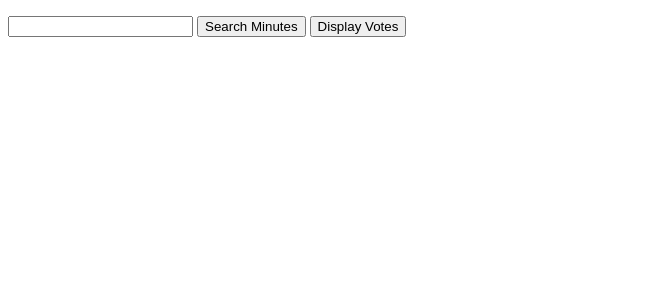
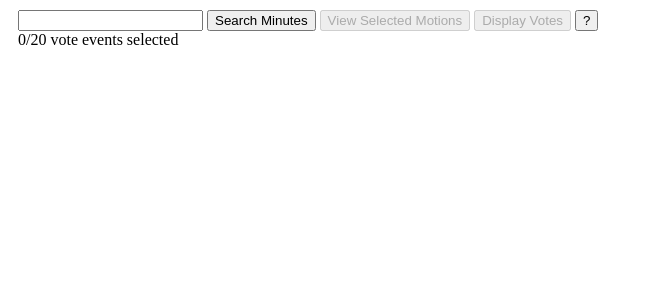
Before and after one commit to cgeroux/hrmvotes, a Jekyll site: the page built from index.md, in a window 1280 px wide. Shown: the top 300 px of the page, without its empty margins (0-653 px from the left). Built offline with Jekyll 4.4.1, drawn with Linux system fonts in a browser that asks for light colours; some of the changed lines change nothing that is shown.

Commit message:
Motions now specified in url and more
- empty search string matches all
- added max number of motions of 20
- can now view and remove selected motions
- selected motions now specified in url query string
- added usage help

```diff
--- a/_layouts/home.html
+++ b/_layouts/home.html
@@ -6,7 +6,7 @@
 table{
   border-collapse: collapse;
 }
-td{
+td,th{
   border: 1px solid black;
   text-align: center;
 }
@@ -17,12 +17,20 @@
 td.no{
   background-color:red;
 }
+.stickyHeader{
+  position: fixed;
+  top: 0;
+  width: 100%;
+  background-color: white;
+  padding: 10px;
+}
+#display{
+  padding-top: 75px;
+}
 </style>
 <head>
 </head>
-<body>
-
-<p id="demo"></p>
+<body onload="onLoad(cg_context)">
 
 <script>
 
@@ -33,8 +41,11 @@
 }
 function constructURLQueryFromVotesToDisplay(context){
 
-  let urlQuerySring="";
+  let urlQuerySringBase="";
+  let urlQueryStringData="";
   if(Object.hasOwn(context,"votesToDisplay")){
+
+    if(context.votesToDisplay.size>0){
 
       urlQuerySringBase="?votes=";
       urlQueryStringData="";
@@ -46,6 +57,7 @@
         urlQueryStringData+=voteToDisplay.meeting_id.toString()+"."
         urlQueryStringData+=voteToDisplay.item_id.toString()+"."
         urlQueryStringData+=voteToDisplay.vote_sequence.toString()+"_"
+      }
     }
   }
 
@@ -86,35 +98,21 @@
     }
   }
 }
-function main(){
-
-  /*
-  Scenarios:
-  1) land on page with no query string
-    -> do nothing special, just display basic page
-  2) land on page with query string
-    -> add query string items to context.votesToDisplay not already present
-    -> display votes, url should reflect items in votesToDisplay
-
-  Scenarios when "display votes" clicked:
-  a) have a url with query string and no votesToDisplay
-    -> update votesToDisplay to contain items in query string (e.g. they match now)
-  b) have no url query string and votesToDisplay
-    -> construct url query string from votesToDisplay
-  c) have both a url query string and votesToDisplay
-    -> if votesToDisplay doesn't container item from url query string add it
-    -> construt url query string from votesToDisplay
-  */
+function setupContext(){
 
   let context={baseURL:"https://hrm.datasette.danp.net/meetings.json?sql="};
   context.voteStrings=new Map();
   context.voteStrings.set("against","no");
   context.voteStrings.set("in_favour","yes");
   context.voteStrings.set("not_present","absent");
-
+  context.maxAllowedVotes=20;
+  context.displayingVotes=false;
   addURLQueryToVotesToDisplay(context);
 
   return context;
+}
+function onLoad(context){
+  updateSelectedVoteEvents(context);
 }
 async function performQuery(context,query){
 
@@ -204,16 +202,152 @@
 
   return parsedString;
 }
+function updateSelectedVoteEvents(context){
+
+  addRemoveCheckedVotesToVotesToDisplay(context);
+
+  let resultHTML=context.votesToDisplay.size.toString()+"/"+
+    context.maxAllowedVotes.toString()+" vote events selected";
+
+  document.getElementById("votesSelected").innerHTML=resultHTML;
+
+  document.getElementById("displayVotesButton").disabled=true;
+
+  if(!context.displayingVotes){
+
+    if(context.votesToDisplay.size>0){
+
+      console.log("enabled displayVotesButton");
+      document.getElementById("displayVotesButton").disabled=false;
+    }
+    else{
+
+      console.log("disabled displayVotesButton");
+      document.getElementById("displayVotesButton").disabled=true;
+      //TODO: should I update the URL here or not?
+      //let queryString=constructURLQueryFromVotesToDisplay(context);
+      //updateURL(queryString);
+    }
+  }
+
+  document.getElementById("viewSelectedVotesButton").disabled=true;
+  if(context.votesToDisplay.size>0){
+    document.getElementById("viewSelectedVotesButton").disabled=false;
+  }
+}
+function disableAndEnableCheckBoxesAsNeeded(context){
+
+  const checkBoxes=document.getElementsByClassName("motionCheck");
+  let overMax=false;
+  if(context.votesToDisplay.size>=context.maxAllowedVotes){
+
+    for(let i=0;i<checkBoxes.length;i++){
+
+      if (checkBoxes[i].checked) {
+
+        checkBoxes[i].disabled=false;
+      }
+      else{
+
+        checkBoxes[i].disabled=true;
+      }
+    }
+  }
+  else{
+
+    for(let i=0;i<checkBoxes.length;i++){
+
+      checkBoxes[i].disabled=false;
+    }
+  }
+}
+function checkboxClicked(context){
+
+  updateSelectedVoteEvents(context);
+  disableAndEnableCheckBoxesAsNeeded(context);
+}
+function displayMinutes(context,rows,columns){
+
+  //NOTE: display search results
+  let resultHTML="Found "+rows.length.toString()+" matches<br/>";
+
+  if (rows.length>0){
+    let indexDate=columns.indexOf("date");
+    let indexMeetingID=columns.indexOf("meeting_id");
+    let indexVoteSequence=columns.indexOf("vote_sequence");
+    let indexMeetingLink=columns.indexOf("meeting_link");
+
+    let indexMeetingType=columns.indexOf("meeting_type");
+    let indexMotionType=columns.indexOf("motion_type");
+    //let indexItemNumber=columns.indexOf("item_number");
+    //let indexResult=columns.indexOf("result");
+
+    let indexRawText=columns.indexOf("raw_text");
+    let indexItemTitle=columns.indexOf("item_title");
+    let indexItemID=columns.indexOf("item_id");
+
+
+    resultHTML+="<table><tr><th></th>";
+    resultHTML+="<th>Date</th><th>Meeting Type</th><th>Motion Type</th><th>Item Title</th><th>Minutes Text</th>";
+    resultHTML+="</tr>";
+
+    for(let i=0;i<rows.length;i++){
+
+      resultHTML+="<tr ><td>";
+
+      let meetingID=rows[i][indexMeetingID]
+      let itemID=rows[i][indexItemID];
+      let voteSequence=rows[i][indexVoteSequence];
+      let key=constructVoteKey(meetingID,itemID,voteSequence);
+
+      let isChecked=false;
+      if(Object.hasOwn(context,"votesToDisplay")){
+
+        if(context.votesToDisplay.has(key)){
+
+          isChecked=true;
+        }
+      }
+
+      if(isChecked){
+        resultHTML+="<input class='motionCheck' type='checkbox' value='"+
+          meetingID+","+itemID+","+voteSequence+
+          "' onclick='checkboxClicked(cg_context)' checked></input></td>";
+      }
+      else{
+        resultHTML+="<input class='motionCheck' type='checkbox' value='"+
+          meetingID+","+itemID+","+voteSequence+
+          "' onclick='checkboxClicked(cg_context)'></input></td>";
+      }
+
+      resultHTML+="<td>"+rows[i][indexDate]+"</td>";
+      resultHTML+="<td>"+rows[i][indexMeetingType]+"</td>";
+      resultHTML+="<td>"+rows[i][indexMotionType]+"</td>";
+
+      resultHTML+="<td><a href='"+rows[i][indexMeetingLink]+"'>"+
+        rows[i][indexItemTitle]+"</a></td>";
+      resultHTML+="<td>"+rows[i][indexRawText]+"</td>";
+      resultHTML+="</tr>";
+    }
+    resultHTML+="</table>";
+  }
+  return resultHTML;
+}
 async function searchMinutesClicked(context){
 
   //TODO: handle case with search text is empty
 
+  context.displayingVotes=false;
+
   //NOTE: construct the search text
   let searchTerm=document.getElementById("searchTerm").value;
+  let resultHTML="No search terms given <br/>";
 
+  let searchText="v.raw_text like '%%'";
+  if(searchTerm!=""){
+
+    searchText="";
     parsedSearchString=parseSearchString(searchTerm);
-
-  let searchText="";
     for(let i=0;i<parsedSearchString.length;i++){
 
       if(parsedSearchString[i]==="(" || parsedSearchString[i]===")"){
@@ -232,6 +366,7 @@
         }
       }
     }
+  }
 
   //NOTE: perform the search query
   let query="select"+
@@ -245,7 +380,7 @@
     " v.motion_type,"+
     " v.result,"+
     " v.raw_text,"+
-     " m.agenda_url || \"&Item=\" || i.item_id as meeting_link"+
+    " m.agenda_url || '&Item=' || i.item_id as meeting_link"+
   " from"+
     " meeting_minutes_votes v"+
     " join meeting_minutes_items i on v.meeting_id = i.meeting_id"+
@@ -258,70 +393,52 @@
     " m.date desc";
 
   const result=await performQuery(context,query);
+  resultHTML=displayMinutes(context,result.rows,result.columns);
+  document.getElementById("display").innerHTML=resultHTML;
 
-  //NOTE: display search results
-  let resultHTML="Found "+result.rows.length.toString()+" matches<br/>";
+  updateSelectedVoteEvents(context);
+}
+async function viewSelectedVotesClicked(context){
 
-  if (result.rows.length>0){
+  context.displayingVotes=false;
 
-    let indexMeetingID=result.columns.indexOf("meeting_id");
-    let indexVoteSequence=result.columns.indexOf("vote_sequence");
-    let indexMeetingLink=result.columns.indexOf("meeting_link");
-    let indexMeetingType=result.columns.indexOf("meeting_type");
-    let indexMotionType=result.columns.indexOf("motion_type");
+  addRemoveCheckedVotesToVotesToDisplay(context);
+  let voters=await getVotesForVotesToDisplay(context);
 
-    let indexRawText=result.columns.indexOf("raw_text");
-    let indexItemTitle=result.columns.indexOf("item_title");
-    let indexItemNumber=result.columns.indexOf("item_number");
-    let indexItemID=result.columns.indexOf("item_id");
+  let rows=[];
+  let columns=[
+    "date",
+    "meeting_type",
+    "meeting_link",
+    "item_title",
+    "result",
+    "raw_text",
+    "motion_type",
+    "meeting_id",
+    "vote_sequence",
+    "item_id"
+    ];
+  for( const key of context.votesToDisplay.keys()){
 
-    let indexResult=result.columns.indexOf("result");
-    let indexDate=result.columns.indexOf("date");
+    let voteToDisplay=context.votesToDisplay.get(key);
 
-    resultHTML+="<table><tr><th></th>";
-    resultHTML+="<th>Date</th><th>Item Title</th><th>Minutes Text</th>";
-    /*
-    for(let i=0;i<result.columns.length;i++){
-      resultHTML+="<th>"+result.columns[i]+"</th>";
-    }
-    */
-    resultHTML+="</tr>";
-
-    for(let i=0;i<result.rows.length;i++){
-      resultHTML+="<tr ><td>";
-
-      let meetingID=result.rows[i][indexMeetingID]
-      let itemID=result.rows[i][indexItemID];
-      let voteSequence=result.rows[i][indexVoteSequence];
-      let key=constructVoteKey(meetingID,itemID,voteSequence);
-
-      let isChecked=false;
-      if(Object.hasOwn(context,"votesToDisplay")){
-
-        if(context.votesToDisplay.has(key)){
-
-          isChecked=true;
-        }
+    rows.push([
+      voteToDisplay.date,
+      voteToDisplay.meetingType,
+      voteToDisplay.url,
+      voteToDisplay.title,
+      voteToDisplay.result,
+      voteToDisplay.text,
+      voteToDisplay.motionType,
+      voteToDisplay.meeting_id,
+      voteToDisplay.vote_sequence,
+      voteToDisplay.item_id]);
   }
 
-      if(isChecked){
-        resultHTML+="<input class='motionCheck' type='checkbox' value='"+
-          meetingID+","+itemID+","+voteSequence+"' checked></input></td>";
-      }
-      else{
-        resultHTML+="<input class='motionCheck' type='checkbox' value='"+
-          meetingID+","+itemID+","+voteSequence+"'></input></td>";
-      }
+  let resultHTML=displayMinutes(context,rows,columns);
+  document.getElementById("display").innerHTML=resultHTML;
 
-      resultHTML+="<td>"+result.rows[i][indexDate]+"</td>";
-      resultHTML+="<td><a href='"+result.rows[i][indexMeetingLink]+"'>"+
-        result.rows[i][indexItemTitle]+"</a></td>";
-      resultHTML+="<td>"+result.rows[i][indexRawText]+"</td>";
-      resultHTML+="</tr>";
-    }
-    resultHTML+="</table>";
-  }
-  document.getElementById("display").innerHTML=resultHTML;
+  updateSelectedVoteEvents(context);
 }
 function addRemoveCheckedVotesToVotesToDisplay(context){
 
@@ -371,19 +488,19 @@
     //NOTE: if we don't have a voteMap for votesToDisplay get one
     if(!Object.hasOwn(voteToDisplay,"voteMap")){
 
-      console.log("meeting_id="+voteToDisplay.meeting_id.toString());
-      console.log("item_id="+voteToDisplay.item_id.toString());
-      console.log("vote_sequence="+voteToDisplay.vote_sequence.toString());
-
       voteToDisplay.voteMap=new Map();
 
       let query=
         "select "+
+          "m.date, "+
+          "m.type as meeting_type, "+
           "p.person_name, "+
           "p.vote, "+
           "m.agenda_url || '&Item=' || v.item_id as meeting_link, "+
           "i.title, "+
-          "v.result "+
+          "v.result, "+
+          "v.raw_text, "+
+          "v.motion_type "+
         "from meeting_minutes_vote_people p "+
         "join meeting_minutes_votes v on "+
           "p.meeting_id=v.meeting_id and "+
@@ -404,14 +521,18 @@
       const result=await performQuery(context,query);
       if(result.rows.length>0){
 
-        voteToDisplay.url=result.rows[0][2];
-        voteToDisplay.title=result.rows[0][3];
-        voteToDisplay.result=result.rows[0][4];
+        voteToDisplay.date=result.rows[0][0];
+        voteToDisplay.meetingType=result.rows[0][1];
+        voteToDisplay.url=result.rows[0][4];
+        voteToDisplay.title=result.rows[0][5];
+        voteToDisplay.result=result.rows[0][6];
+        voteToDisplay.text=result.rows[0][7];
+        voteToDisplay.motionType=result.rows[0][8];
 
         for(let j=0;j<result.rows.length;j++){
 
-          const name=result.rows[j][0];
-          const vote=result.rows[j][1];
+          const name=result.rows[j][2];
+          const vote=result.rows[j][3];
           voteToDisplay.voteMap.set(name,vote);
 
           const index=voters.indexOf(name);
@@ -427,9 +548,12 @@
         //get url,title, and result
         let query=
           "select "+
+            "m.date, "+
+            "m.type as meeting_type, "+
             "m.agenda_url || '&Item=' || v.item_id as meeting_link, "+
             "i.title, "+
-            "v.result "+
+            "v.result, "+
+            "v.motion_type "+
           "from meeting_minutes_votes v "+
           "join meeting_minutes_items i on "+
             "v.meeting_id=i.meeting_id and "+
@@ -445,9 +569,12 @@
         const result=await performQuery(context,query);
         if(result.rows.length>0){
 
-          voteToDisplay.url=result.rows[0][0];
-          voteToDisplay.title=result.rows[0][1];
-          voteToDisplay.result=result.rows[0][2];
+          voteToDisplay.date=result.rows[0][0];
+          voteToDisplay.meetingType=result.rows[0][1];
+          voteToDisplay.url=result.rows[0][2];
+          voteToDisplay.title=result.rows[0][3];
+          voteToDisplay.result=result.rows[0][4];
+          voteToDisplay.motionType=result.rows[0][5];
         }
       }
     }
@@ -469,11 +596,15 @@
 function updateURL(queryString){
 
   let parsedURL=new URL(window.location.href);
+  //if(parsedURL.search!=queryString){
+
     newURL=parsedURL.protocol+"//"+parsedURL.host+parsedURL.pathname+queryString;
     location.replace(newURL);
+  //}
 }
 async function displayVotes(context){
 
+  context.displayingVotes=true;
   let voters=await getVotesForVotesToDisplay(context);
 
   //NOTE: generate HTML to display votes
@@ -527,16 +658,70 @@
 async function displayVotesClicked(context){
 
   addRemoveCheckedVotesToVotesToDisplay(context);
+
   let queryString=constructURLQueryFromVotesToDisplay(context);
+  console.log("queryString="+queryString);
   updateURL(queryString);
 }
+function displayHelpClicked(context){
 
-let cg_context=main();
+  let helpDiv = document.getElementById("help");
+  console.log("helpDiv.style.display="+helpDiv.style.display);
+  if (helpDiv.style.display === "none") {
+
+    console.log("display was none");
+    helpDiv.style.display = "block";
+  }
+  else {
+
+    console.log("display was block");
+    helpDiv.style.display = "none";
+  }
+}
+let cg_context=setupContext();
 </script>
 
+<div class="stickyHeader">
 <input type="text" id="searchTerm" name="fname">
 <button onclick="searchMinutesClicked(cg_context)" >Search Minutes</button>
-<button onclick="displayVotesClicked(cg_context)" >Display Votes</button>
+<button id="viewSelectedVotesButton" onclick="viewSelectedVotesClicked(cg_context)" disabled>View Selected Motions</button>
+<button id="displayVotesButton" onclick="displayVotesClicked(cg_context)" disabled>Display Votes</button>
+<button id="displayHelpButton" onclick="displayHelpClicked(cg_context)">?</button>
+<div id="votesSelected"></div>
+<div id="help" style="display: none;">
+<ul>
+  <li>Minutes search:
+    <ul>
+      <li>Empty search text matches all minutes.</li>
+      <li>Can use "and" and "or" to combine search terms, along with brackets. For example the search "(bike or bus) and lane" will find all the motions that contains the words bike and lane or bus and lane.</li>
+    </ul>
+  </li>
+  <li>Selecting motions:
+    <ul>
+      <li>Once you have performed a search of meeting minutes and the results are displayed, you can select different motions by clicking the box to the left of a given motion to a maximum of 20 selected motions.</il>
+    </ul>
+  </li>
+  <li>Displaying motion votes:
+    <ul>
+      <li>Once you have at least one motion selected, you can display it by clicking the "Display Votes" button.</li>
+    </ul>
+  </li>
+  <li>Removing selected motions:
+    <ul>
+      <li>Once you have one or more motions selected, you can view them by clicking on the "View Selected Motions" button. There you can check/uncheck motions to update your selection of motions.</li>
+    </ul>
+  </li>
+  <li>URL query string:
+    <ul><li>When you click the "Display Votes" button, the URL you are visiting will be updated to include your selected motions. This URL can then be shared to show your selected motions and their votes with others.</li></ul>
+  </li>
+  <li>Displaying Help:
+    <ul>
+      <li>Since you are reading this, you likely already know that the "?" button displays this help text. However, clicking it again will hide this help text again to get it out of your way.</li>
+    </ul>
+  </li>
+</ul>
+</div>
+</div>
 
 <div id="display"></div>
 
```
Lines whose indentation alone changed are shown as unchanged.
